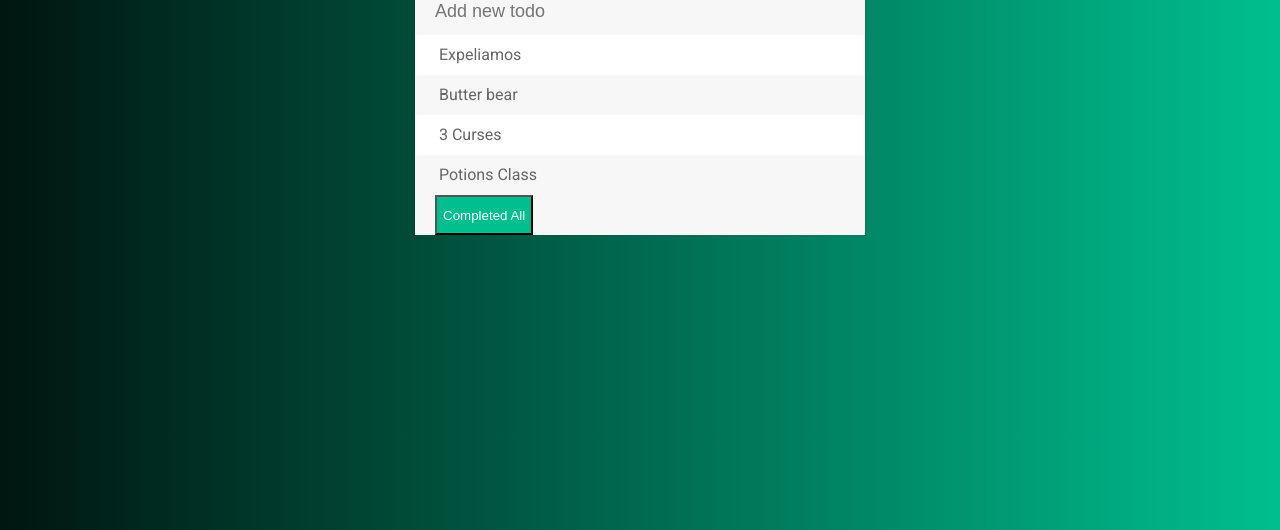
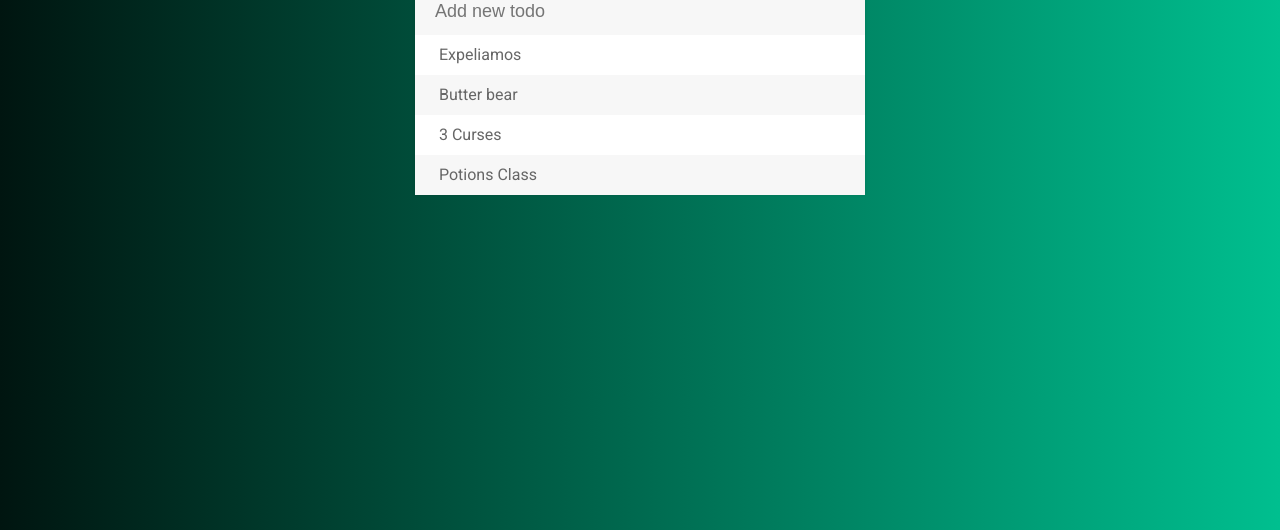
Before and after one commit to RJ-o8/Todos, a plain HTML site: page index.html in a window 1280 px wide. Shown: the part 270-800 px from the top of the page. Drawn offline with Linux system fonts and the light colour scheme.

Commit message:
removed done button

```diff
--- a/index.html
+++ b/index.html
@@ -18,7 +18,6 @@
 		<li><span><i class="fa fa-trash"></i></span> 3 Curses</li>
 		<li><span><i class="fa fa-trash"></i></span> Potions Class</li>
 	</ul>
-	<button type="submit">Completed All</button>
 </div>
 
 <script type="text/javascript" src="Assets/js/todos.js"></script>
```
